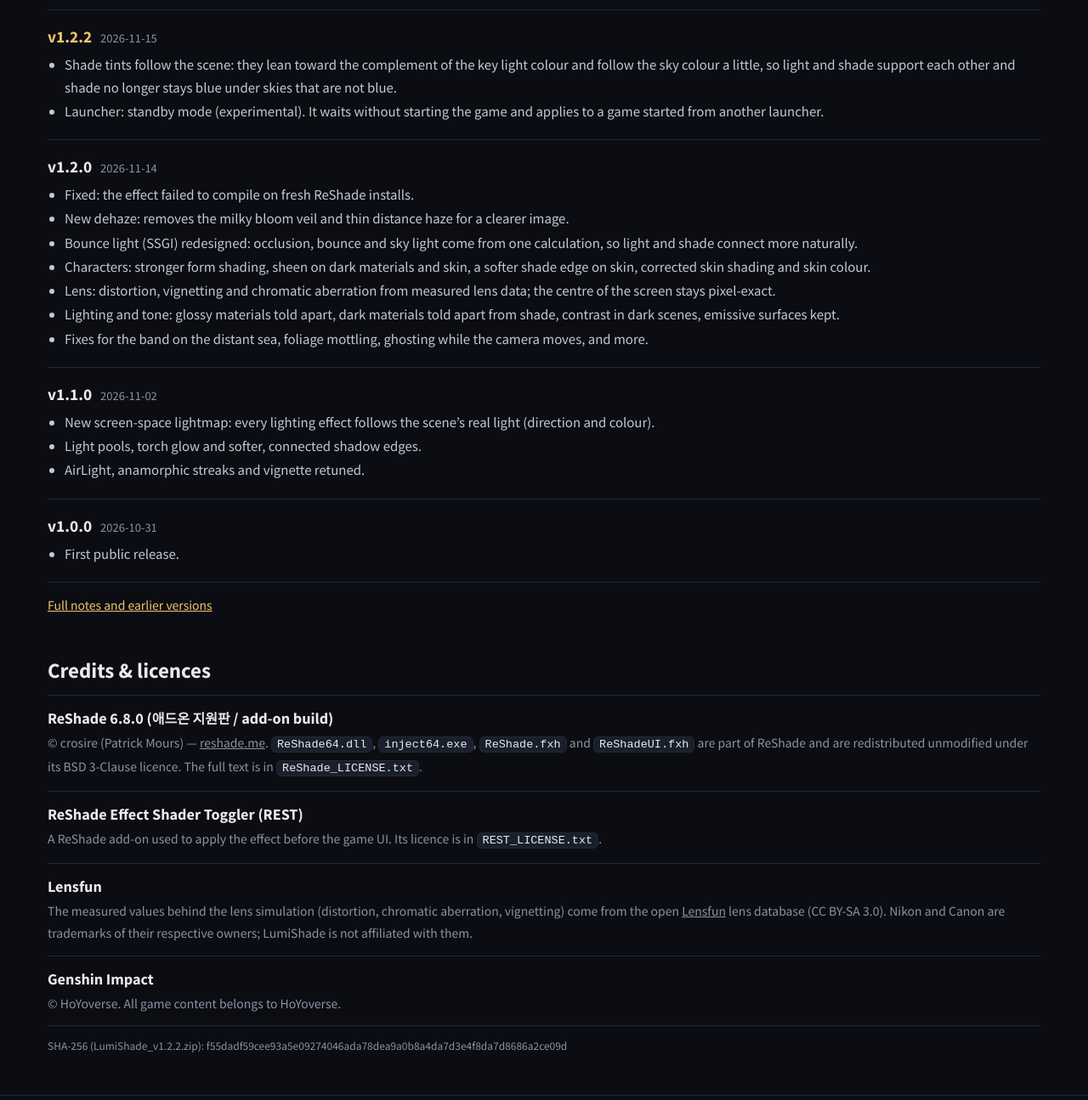
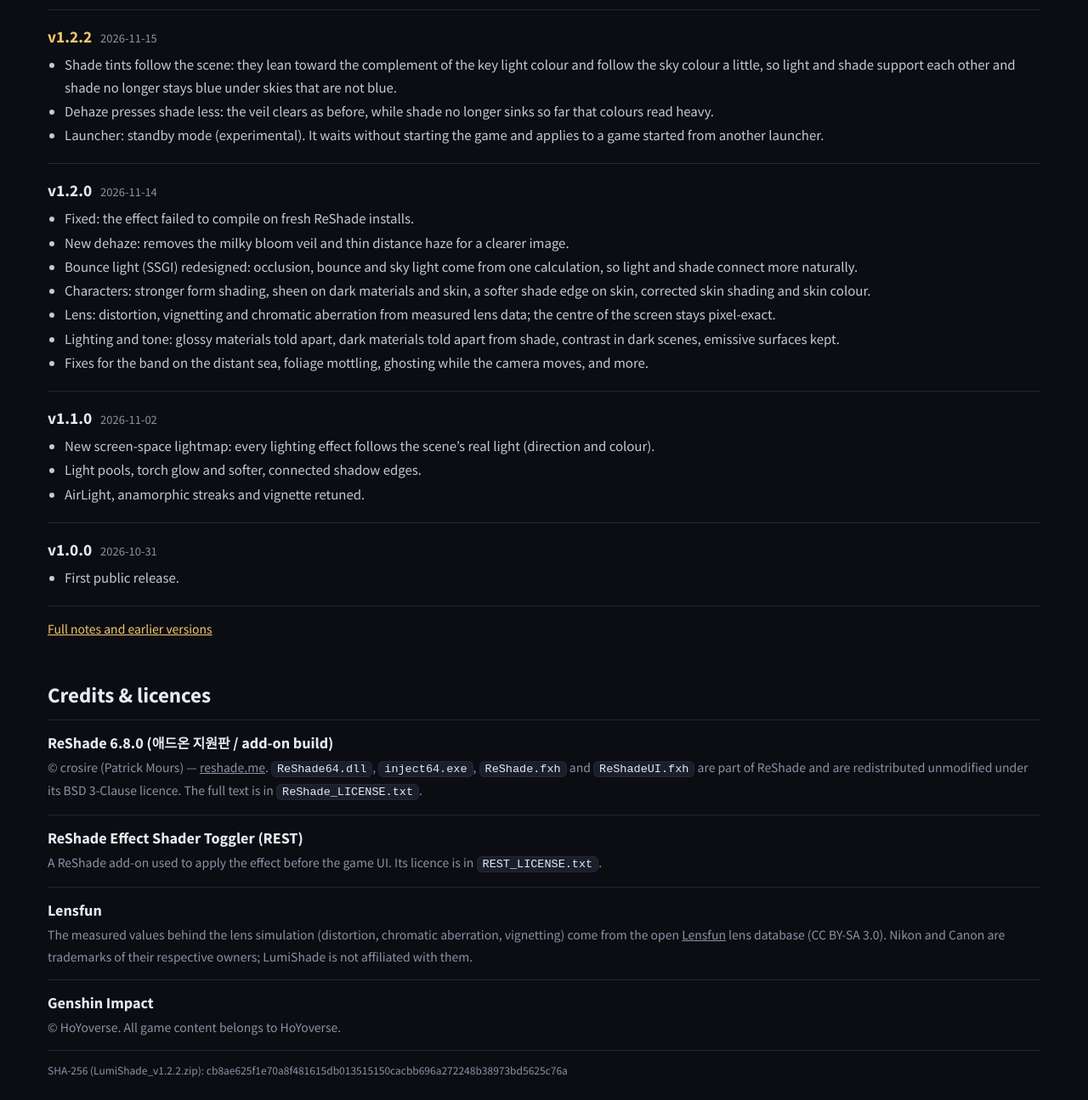
Before and after one commit to lumishadeofficial/lumishadeofficial.github.io, a plain HTML site: page download.html in a window 1280 px wide. Shown: the part 1165-2460 px from the top of the page at 85% size. Drawn offline with Linux system fonts and the light colour scheme.

Commit message:
v1.2.2 file replaced again (dehaze presses shade less, bounce sky light with complementary contrast): new hash and release-note line
Co-Authored-By: Claude Fable 5.2 <noreply@anthropic.com>

```diff
--- a/download.html
+++ b/download.html
@@ -121,6 +121,7 @@
         <div class="rv"><b>v1.2.2</b><span>2026-11-15</span></div>
         <ul>
           <li data-ko="그늘의 색조가 장면을 따릅니다. 주광 색의 보색 쪽으로 살짝 기울고 하늘색도 조금 따라가서, 빛과 그늘의 색이 서로 받쳐 주고 하늘이 푸르지 않은 지역에서 그늘만 파랗게 뜨던 것이 줄어듭니다." data-en="Shade tints follow the scene: they lean toward the complement of the key light colour and follow the sky colour a little, so light and shade support each other and shade no longer stays blue under skies that are not blue.">그늘의 색조가 장면을 따릅니다. 주광 색의 보색 쪽으로 살짝 기울고 하늘색도 조금 따라가서, 빛과 그늘의 색이 서로 받쳐 주고 하늘이 푸르지 않은 지역에서 그늘만 파랗게 뜨던 것이 줄어듭니다.</li>
+          <li data-ko="디헤이즈가 그늘을 덜 누릅니다. 뿌연 막은 전처럼 걷히고, 그늘이 깊게 꺼져 색이 무거워 보이던 것이 줄어듭니다." data-en="Dehaze presses shade less: the veil clears as before, while shade no longer sinks so far that colours read heavy.">디헤이즈가 그늘을 덜 누릅니다. 뿌연 막은 전처럼 걷히고, 그늘이 깊게 꺼져 색이 무거워 보이던 것이 줄어듭니다.</li>
           <li data-ko="런처에 대기 모드를 추가했습니다(시험적). 게임을 직접 켜지 않고 대기하다가, 다른 런처로 켠 게임에 적용됩니다." data-en="Launcher: standby mode (experimental). It waits without starting the game and applies to a game started from another launcher.">런처에 대기 모드를 추가했습니다(시험적). 게임을 직접 켜지 않고 대기하다가, 다른 런처로 켠 게임에 적용됩니다.</li>
         </ul>
       </div>
@@ -162,7 +163,7 @@
       <div><b>Lensfun</b><span data-ko="렌즈 시뮬레이션의 실측값(왜곡, 색수차, 주변 광량)은 공개 렌즈 데이터베이스 <a href=&quot;https://lensfun.github.io&quot;>Lensfun</a>의 자료(CC BY-SA 3.0)에서 가져왔습니다. Nikon, Canon은 각 회사의 상표이며 LumiShade는 이들과 관련이 없습니다." data-en="The measured values behind the lens simulation (distortion, chromatic aberration, vignetting) come from the open <a href=&quot;https://lensfun.github.io&quot;>Lensfun</a> lens database (CC BY-SA 3.0). Nikon and Canon are trademarks of their respective owners; LumiShade is not affiliated with them.">렌즈 시뮬레이션의 실측값(왜곡, 색수차, 주변 광량)은 공개 렌즈 데이터베이스 <a href="https://lensfun.github.io">Lensfun</a>의 자료(CC BY-SA 3.0)에서 가져왔습니다. Nikon, Canon은 각 회사의 상표이며 LumiShade는 이들과 관련이 없습니다.</span></div>
       <div><b>Genshin Impact</b><span data-ko="© HoYoverse. 게임과 관련된 모든 콘텐츠의 권리는 HoYoverse에 있습니다." data-en="© HoYoverse. All game content belongs to HoYoverse.">© HoYoverse. 게임과 관련된 모든 콘텐츠의 권리는 HoYoverse에 있습니다.</span></div>
     </div>
-    <p class="hash">SHA-256 (LumiShade_v1.2.2.zip): f55dadf59cee93a5e09274046ada78dea9a0b8a4da7d3e4f8da7d8686a2ce09d</p>
+    <p class="hash">SHA-256 (LumiShade_v1.2.2.zip): cb8ae625f1e70a8f481615db013515150cacbb696a272248b38973bd5625c76a</p>
   </section>
 </main>
 
```
